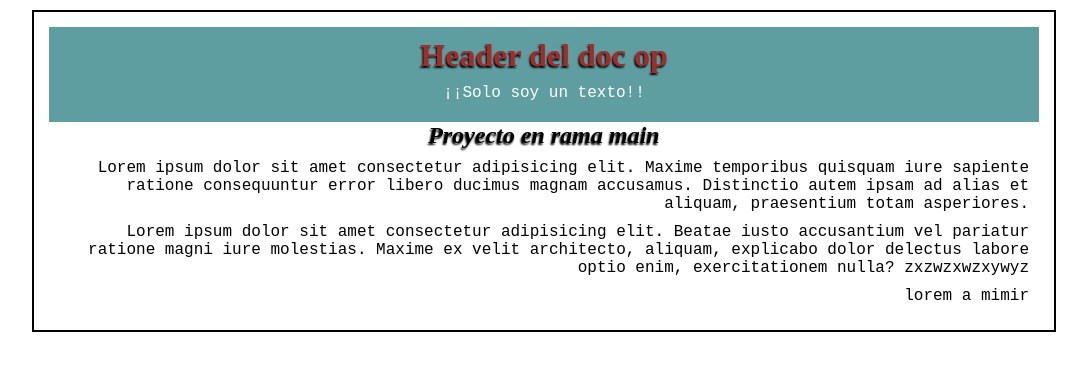
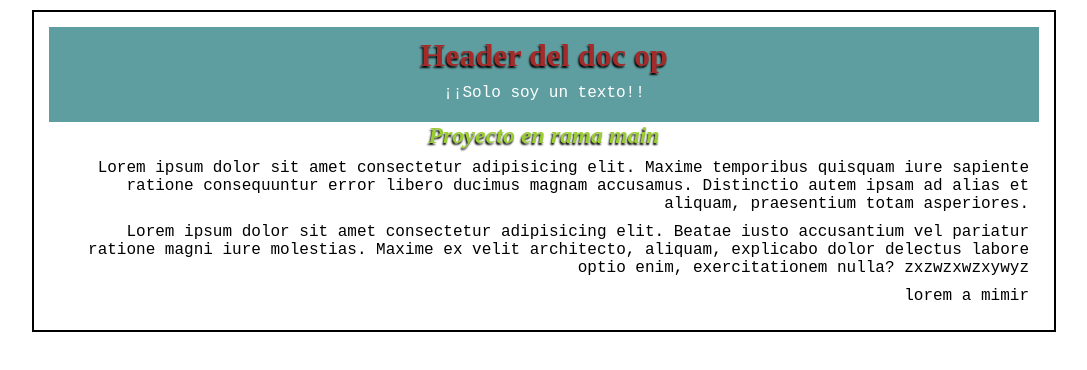
Before and after one commit to defryd/repo_prueba, a plain HTML site: page index.html in a window 1280 px wide. Shown: the whole page, without its empty margins (96-1183 px from the left). Drawn offline with Linux system fonts and the light colour scheme.

Commit message:
Aregglo del css de la fusion

```diff
--- a/css/style.css
+++ b/css/style.css
@@ -10,16 +10,10 @@ div.container{
     padding: 15px;
 }
 div.container h2{
-<<<<<<< HEAD
     color: yellowgreen;
     text-shadow: -1px 2px 2px #000000;
     text-align: center;
     font-style: italic;
-=======
-    color: chocolate;
-    text-shadow: -1px 2px 2px #000000;
-    text-align: center;
->>>>>>> cabecera
 }
 .container p{
     margin: 10px;
```
